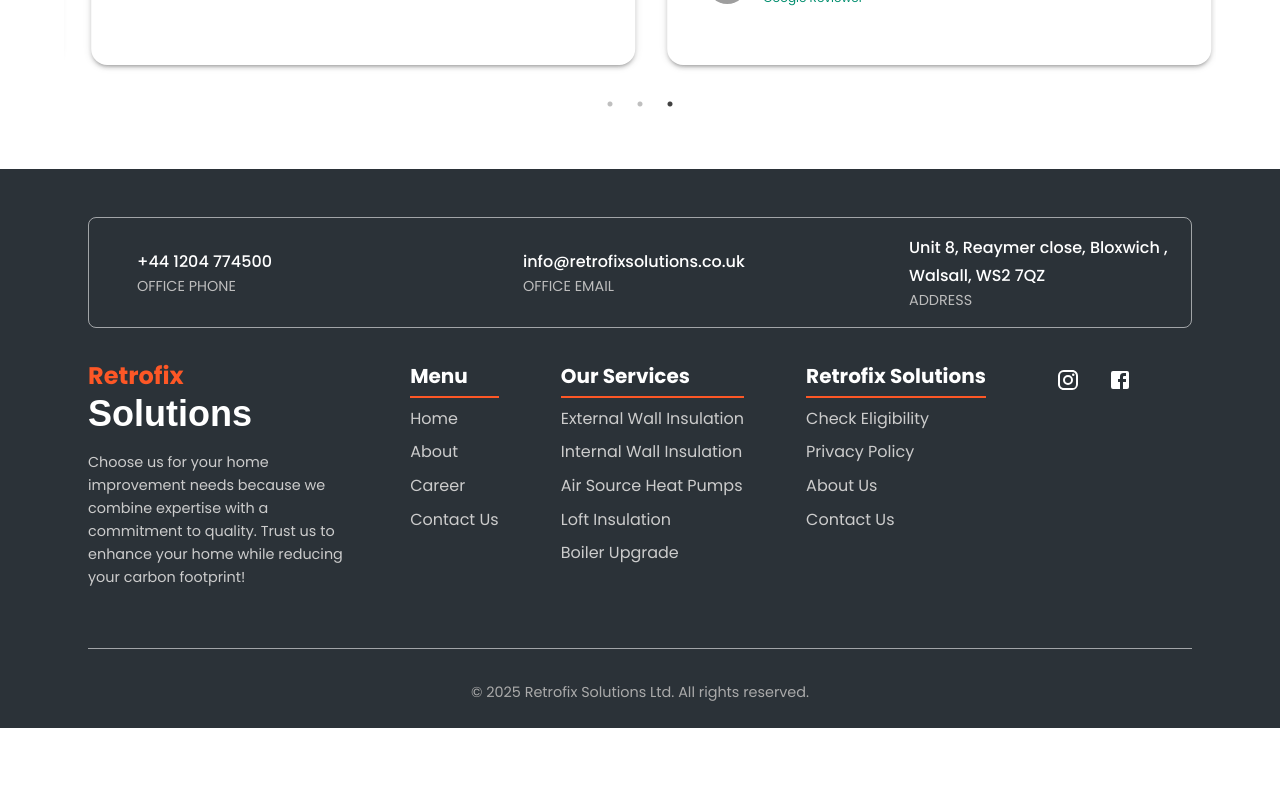
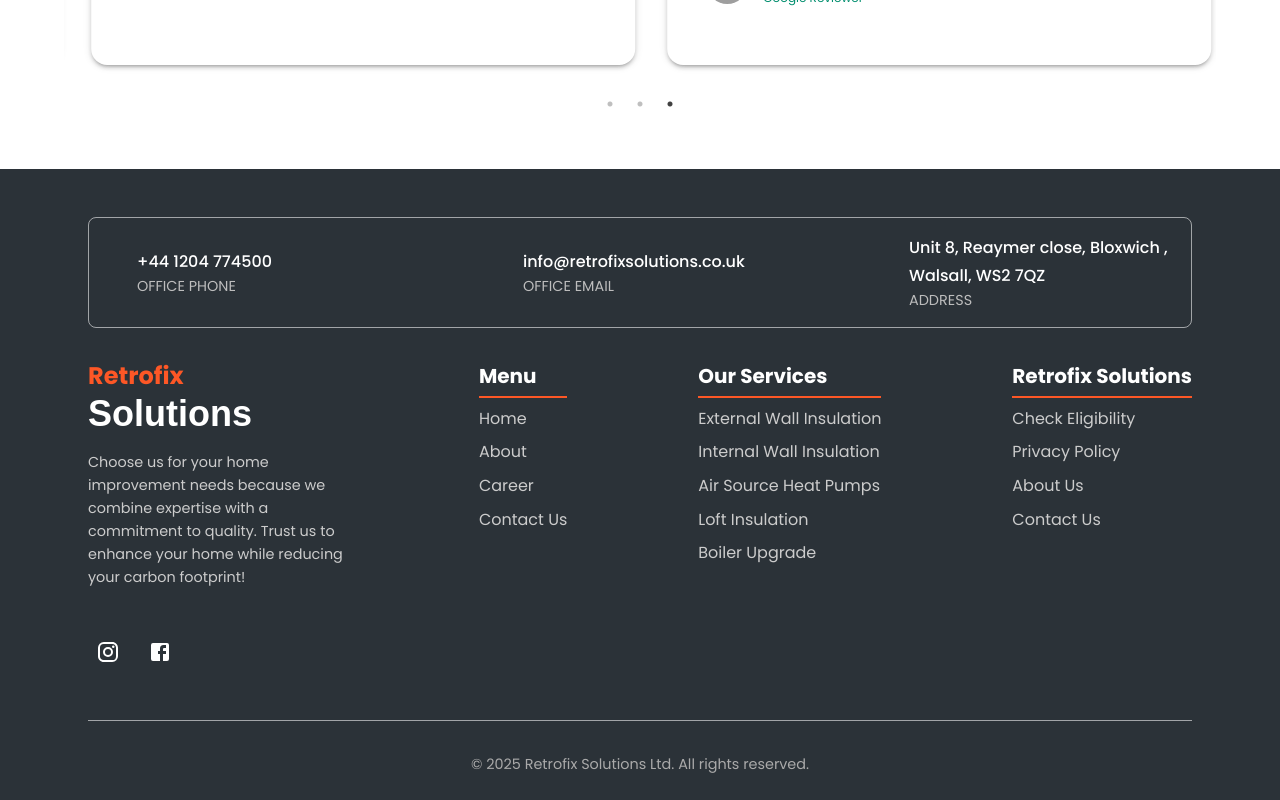
Before and after one commit to muhammadhamza-2277/RetroFix, a React (Vite) app in the folder client/: page / in a window 1280 px wide. Shown: the part 4149-4949 px from the top of the page. Before the commit the page ends 4877 px from the top, so only its background shows below. Built offline with nearby package versions, Linux system fonts and the light colour scheme; grey boxes are pictures that could not be loaded; some icons are missing.

Commit message:
Updated the footer social icons

```diff
--- a/client/src/components/layout/Footer.jsx
+++ b/client/src/components/layout/Footer.jsx
@@ -153,7 +153,11 @@
 
 
 
-                <Grid container spacing={4} sx={{ display: 'flex', justifyContent: { xs: 'left', md: 'space-between' }, }}>
+                <Grid
+                    container
+                    spacing={4}
+                    justifyContent={{ xs: 'flex-start', md: 'space-between' }}
+                >
                     {/* Column 1: GOC Branding */}
                     <Grid item xs={12} md={3}>
                         <Box sx={{ display: 'flex', flexDirection: 'column', height: '100%', minHeight: '240px' }}>
@@ -275,7 +279,7 @@
                                 display: "flex",
                                 flexDirection: "column",
                                 height: "100%",
-                                minHeight: "240px",
+                                // minHeight: "240px",
                             }}
                         >
                             <Typography
@@ -310,7 +314,7 @@
                     </Grid>
 
                     {/* Column 5: Company Social Media */}
-                    <Grid item xs={12} md={3}>
+                    <Grid item xs={12} sx={{ flexBasis: '100%' }}>
                         <Box
                             sx={{
                                 // mt: 2,
```
